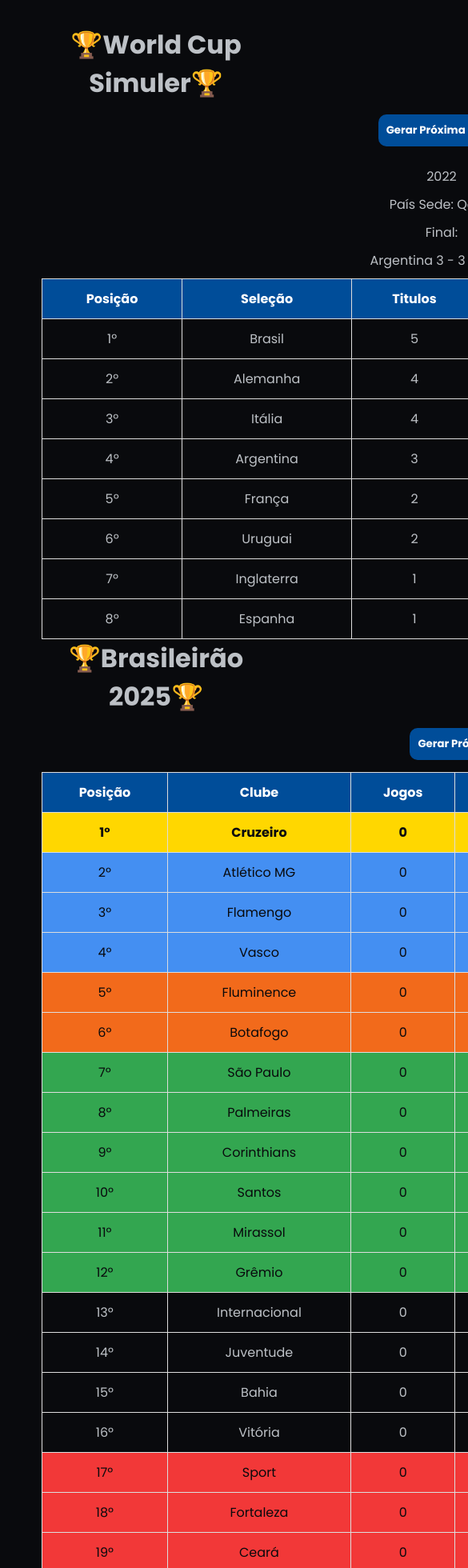
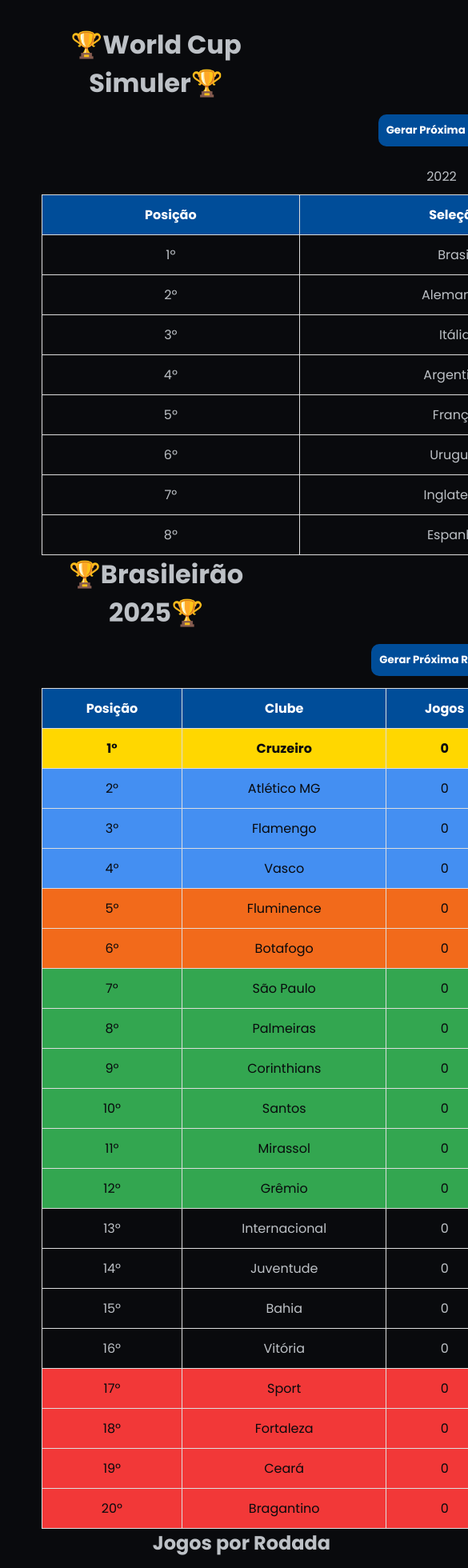
Before and after one commit to JoaoVitor128/CampsSimuler, a React (Vite) app: page / in a window 390 px wide. Shown: the part 20-1980 px from the top of the page at 80% size, 585 px wide, since content can reach past the window. Built offline with nearby package versions, Linux system fonts and the light colour scheme.

Commit message:
Adaptação para mobile

```diff
--- a/src/Components/Brasileirao.jsx
+++ b/src/Components/Brasileirao.jsx
@@ -76,7 +76,7 @@
                         <tr>
                             <th>Posição</th>
                             <th>Clube</th>
-                            <th>Jogos</th>
+                            <th className='gamesInfo'>Jogos</th>
                             <th>Pontos</th>
                             <th>Saldo de Gols</th>
                         </tr>
@@ -88,7 +88,7 @@
                                 <tr key={id} className={classGenerate(id + 1)}>
                                     <td>{id + 1}º</td>
                                     <td>{team.team}</td>
-                                    <td>{team.j}</td>
+                                    <td className='gamesInfo'>{team.j}</td>
                                     <td>{team.pts}</td>
                                     <td>{team.sg}</td>
                                 </tr>
--- a/src/Components/WC.css
+++ b/src/Components/WC.css
@@ -3,3 +3,13 @@
     border-collapse: collapse;
     color:#090A0D
   }
+
+  .wc{
+    margin: 0 auto;
+}
+
+@media(width <= 768px){
+  .year, .infos{
+    display: none
+  }
+}
--- a/src/Components/WC.jsx
+++ b/src/Components/WC.jsx
@@ -69,16 +69,18 @@
         <div className='wc'>
             <button className='generateButton' onClick={generateCup}>Gerar Próxima Copa</button>
             <p>{year}</p>
+            <div className="infos">
             <p>País Sede: {originCountry}</p>
             <p>Final:</p>
             <p>{campSel} {goalsChamp} - {goalsVice} {viceSel}</p>
+            </div>
             <table>
                 <thead>
                     <tr>
                         <th>Posição</th>
                         <th>Seleção</th>
                         <th>Titulos</th>
-                        <th>Anos</th>
+                        <th className='year'>Anos</th>
                     </tr>
                 </thead>
                 <tbody>
@@ -89,7 +91,7 @@
                                 <td>{id + 1}º</td>
                                 <td>{selecion.selecion}</td>
                                 <td>{selecion.years.length}</td>
-                                <td>{selecion.years.join(", ")}</td>
+                                <td className='year'>{selecion.years.join(", ")}</td>
                             </tr>
                         ))}
                 </tbody>
--- a/src/Components/bras.css
+++ b/src/Components/bras.css
@@ -63,3 +63,17 @@
     display: flex;
     flex-direction: row;
 }
+
+.bras{
+    margin: 0 auto;
+}
+
+@media(width <= 768px){
+    .table{
+        display: flex;
+        flex-direction: column;
+    }
+    .games{
+        width: 500px;
+    }
+}
--- a/src/index.css
+++ b/src/index.css
@@ -16,4 +16,6 @@
   background: #090A0D;
   padding: 20px;
   color: #BDC1C6;
+
+  margin: 0 auto;
 }
```
Also changed, not shown: src/Components/table.css (line endings or trailing spaces), 2 other files (tests, documents, lock files or other folders).
